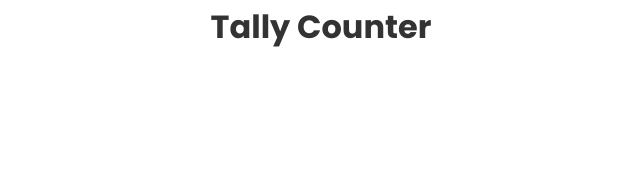
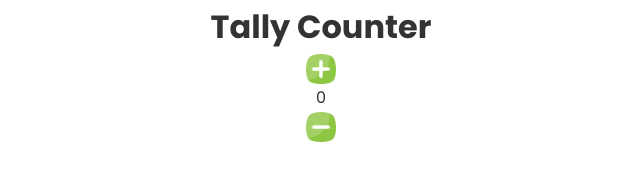
Before and after one commit to AmeerBamigbayan/Tally-Counter, a plain HTML site: page index.html in a window 1280 px wide. Shown: the whole page, without its empty margins (319-959 px from the left). Drawn offline with Linux system fonts and the light colour scheme.

Commit message:
added icons to code

```diff
--- a/index.html
+++ b/index.html
@@ -8,5 +8,10 @@
 </head>
 <body>
     <h1 class="header">Tally Counter</h1>
+    <div class="content">
+        <img src="plus.png" alt="">
+        <div class="number">0</div>
+        <img src="minus.png" alt="">
+    </div>
 </body>
 </html>
--- a/style.css
+++ b/style.css
@@ -20,6 +20,11 @@ body{
     text-align: center;
 }
 
+.content img{
+    height: 30px;
+    width: 30px;
+}
+
 @media (min-width: 768px) {
     body{
         width: 310px;
```
